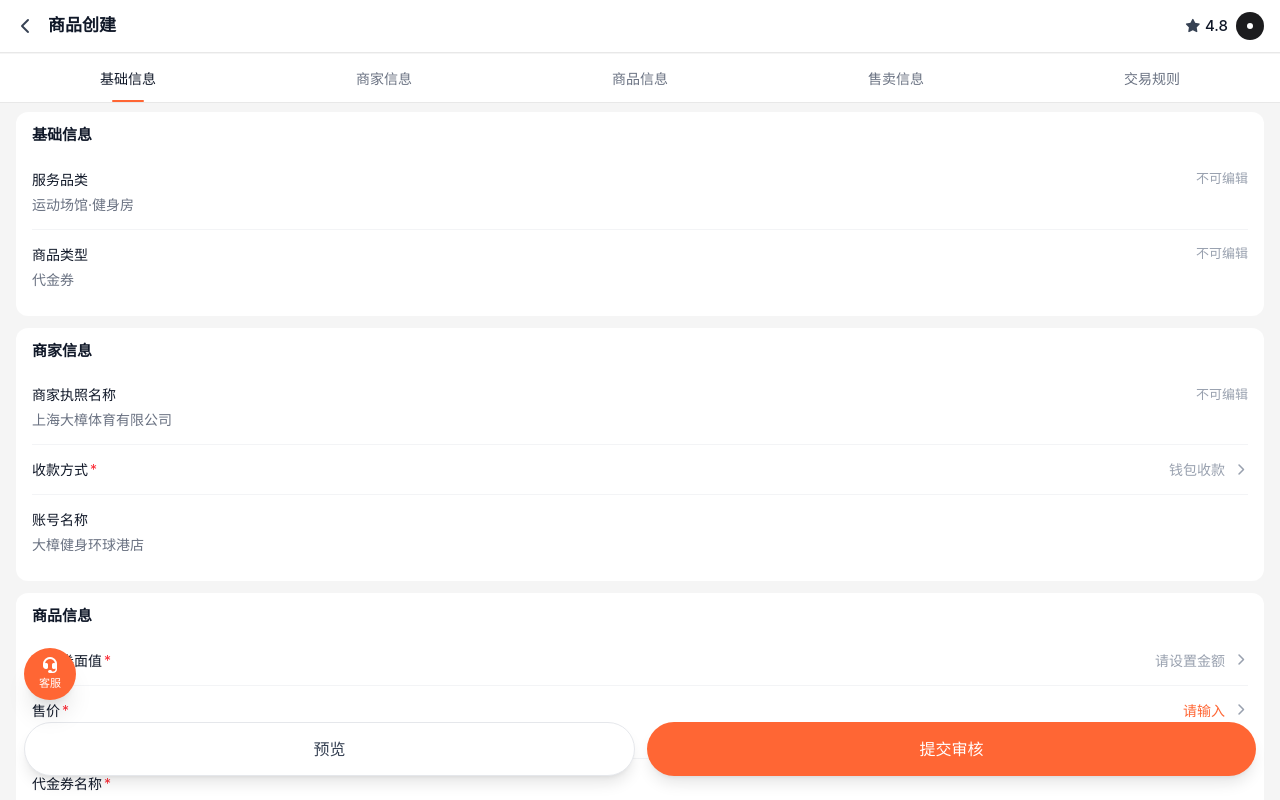
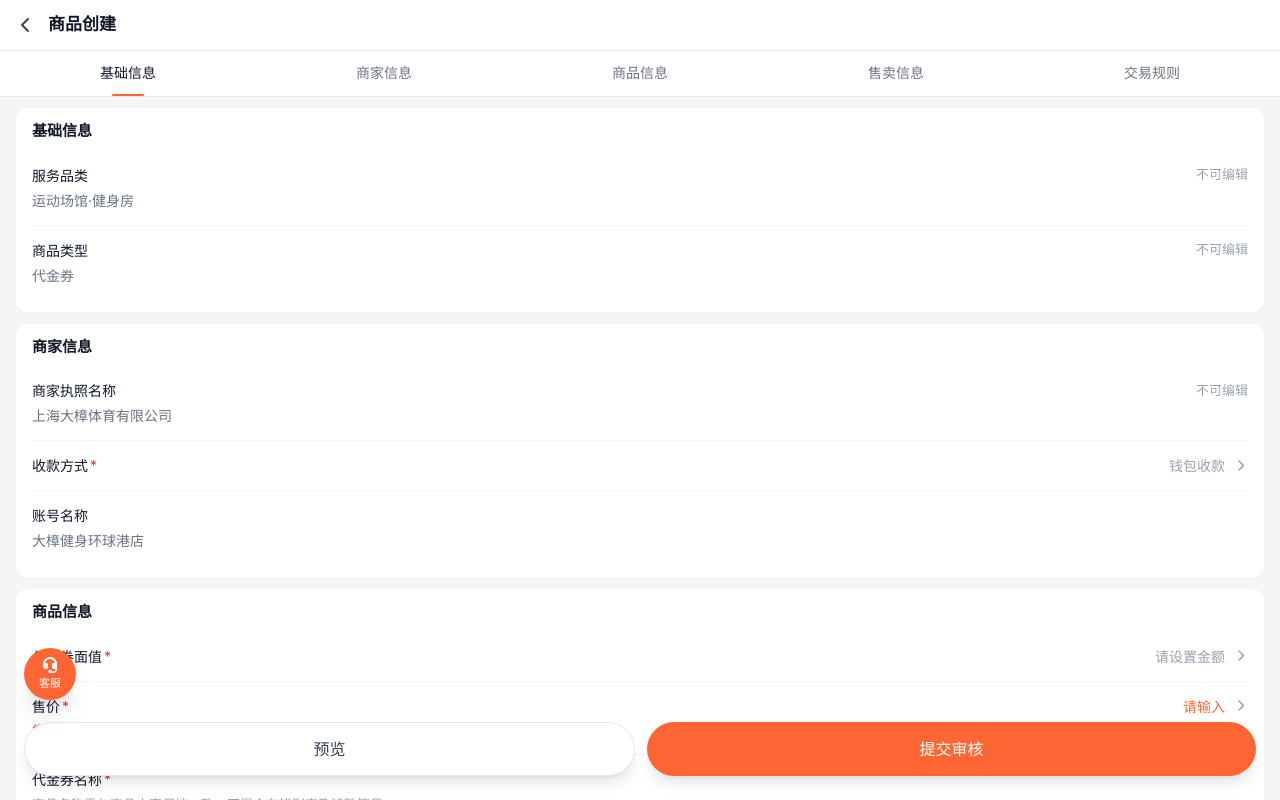
Before and after one commit to RosyDawns/hxs-demo1, a Vue app: page /business-admin/voucher-create in a window 1280 px wide. Built offline with nearby package versions, Linux system fonts and the light colour scheme; a web font is replaced by a local one.

Commit message:
add(project): 新增后台管理页面

```diff
--- a/src/views/ServiceManagementPage.vue
+++ b/src/views/ServiceManagementPage.vue
@@ -446,7 +446,7 @@ export default {
         });
       } else {
         // 如果没有对应的页面，提示用户
-        console.log("该服务类型页面尚未开发");
+        alert("该服务类型页面尚未开发");
       }
     },
   },
--- a/src/views/VoucherCreatePage.vue
+++ b/src/views/VoucherCreatePage.vue
@@ -11,22 +11,12 @@
         </div>
         <h1 class="text-[17px] font-semibold text-gray-900">商品创建</h1>
       </div>
-      <div class="flex items-center gap-2">
-        <div class="flex items-center">
-          <i class="fa-solid fa-star text-gray-700 text-[13px] mr-1"></i>
-          <span class="text-[15px] font-medium text-gray-900">4.8</span>
-        </div>
-        <div
-          class="w-7 h-7 rounded-full bg-[#1C1C1E] flex items-center justify-center"
-        >
-          <div class="w-1.5 h-1.5 rounded-full bg-white"></div>
-        </div>
-      </div>
+
     </header>
 
     <!-- Tab导航 -->
     <div
-      class="fixed top-[54px] left-0 right-0 bg-white z-40 flex"
+      class="fixed top-12 left-0 right-0 bg-white z-40 flex"
       style="border-bottom: 1px solid #E8E8E8;"
     >
       <div
@@ -45,7 +35,7 @@
     </div>
 
     <!-- 主内容区域 -->
-    <main class="flex-1 overflow-y-auto pt-[100px] pb-24 bg-[#F5F5F5]" ref="mainContent">
+    <main class="flex-1 overflow-y-auto pt-24 pb-24 bg-[#F5F5F5]" ref="mainContent">
       <div>
         <!-- 基础信息 -->
         <div id="section-basics" class="bg-white mt-3 mx-4 rounded-xl px-4 py-3">
```
